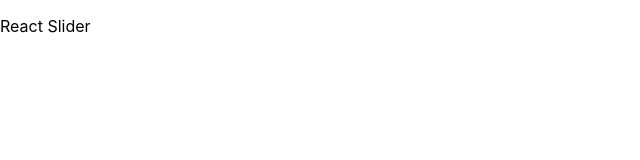
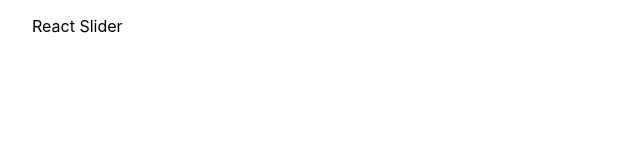
Before and after one commit to nusirwan/react-slider, a React (Create React App) app: page / in a window 1280 px wide. Shown: the top 160 px of the page, without its empty margins (0-640 px from the left). Built offline with nearby package versions, Linux system fonts and the light colour scheme.

Commit message:
Import & Use Fragment & Container

```diff
--- a/src/App.js
+++ b/src/App.js
@@ -1,11 +1,15 @@
-import React, { Component } from 'react';
+import React, { Component, Fragment } from 'react';
+
+import Container from '../src/components/Container';
 
 export default class App extends Component {
 	render() {
 		return (
-			<div className="App">
-				<p>React Slider</p>
-			</div>
+			<Fragment>
+				<Container>
+					<p>React Slider</p>
+				</Container>
+			</Fragment>
 		);
 	}
 }
```
